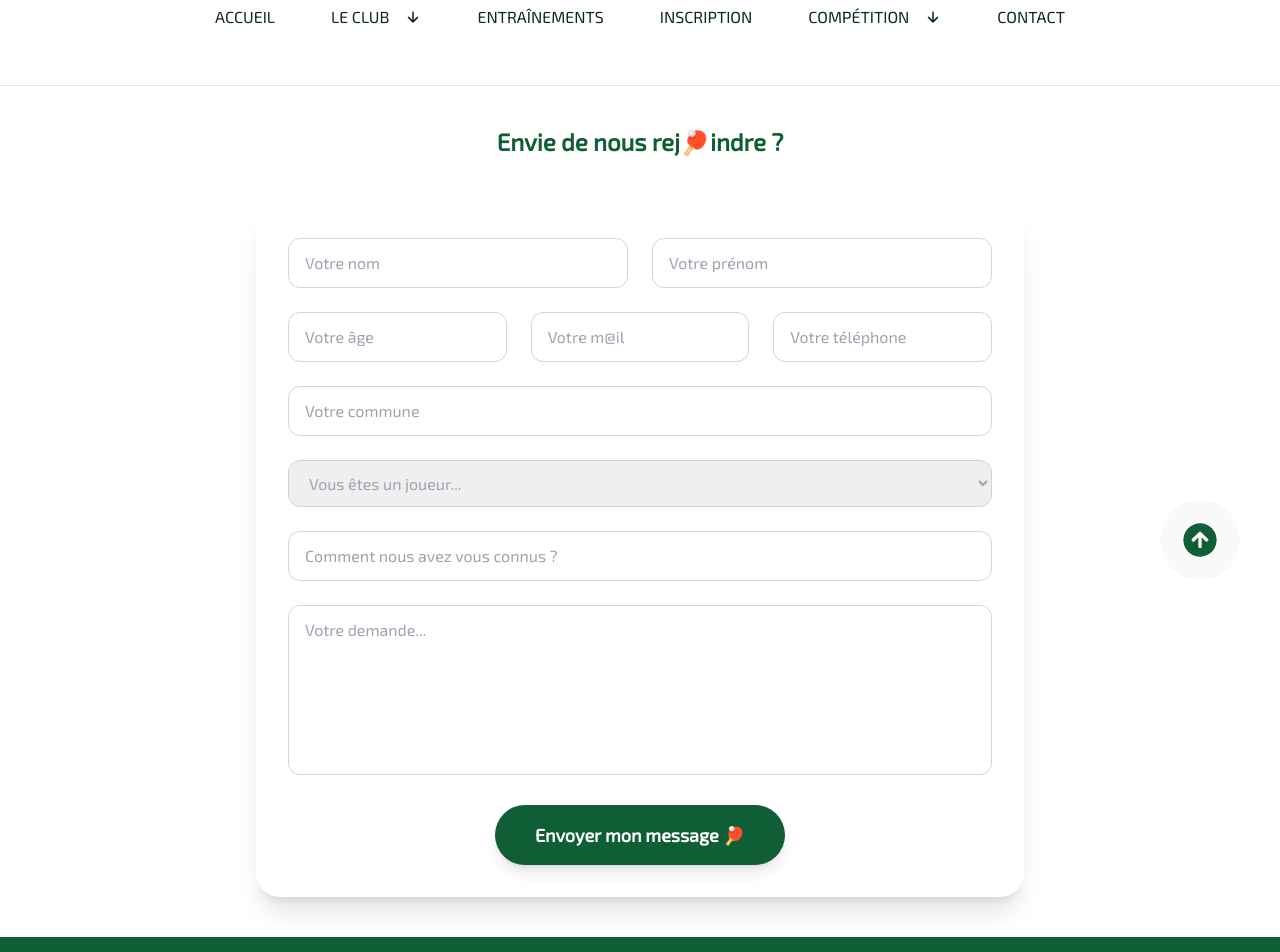
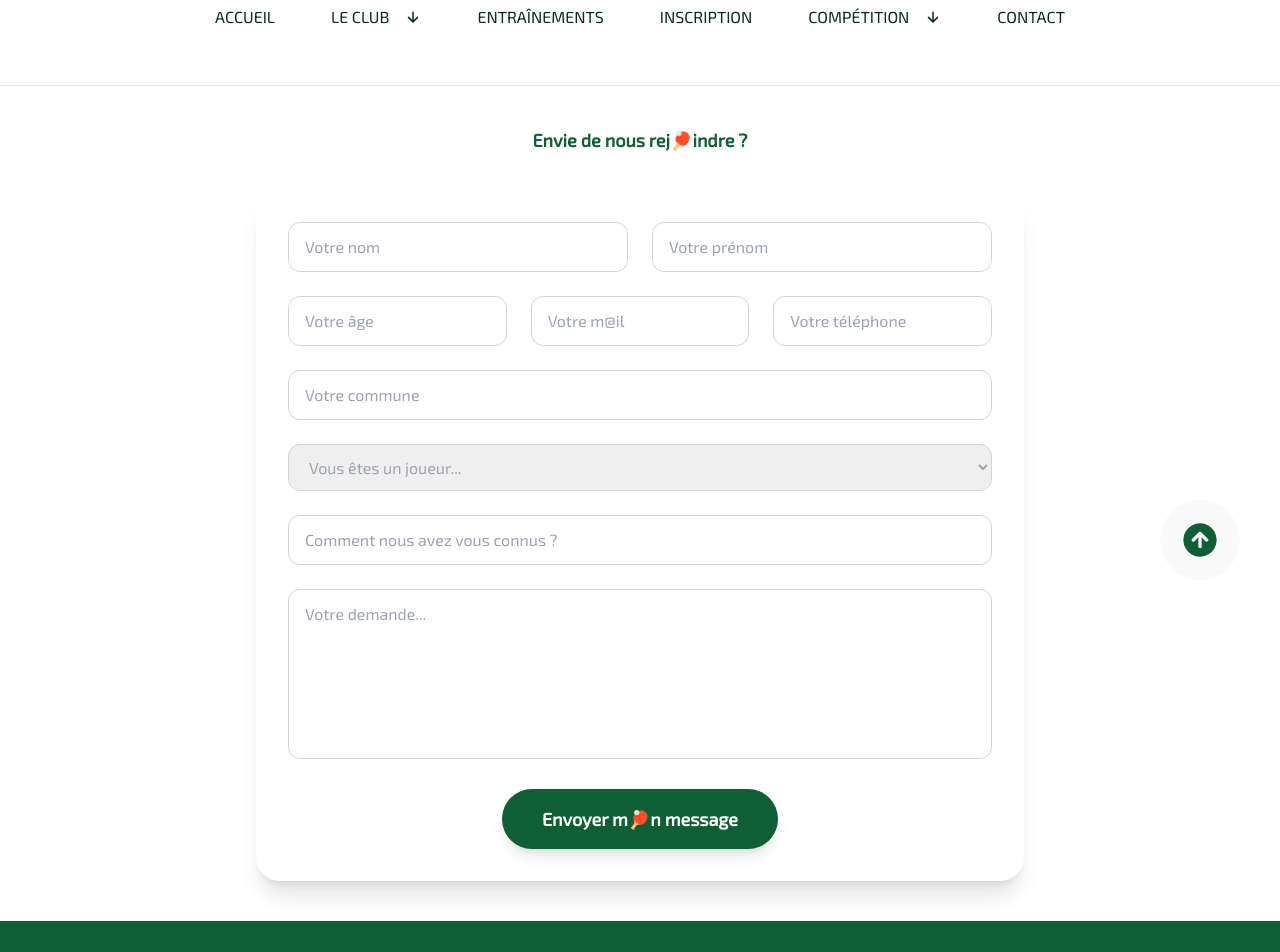
Before and after one commit to ttfarguais/ttfarguais, a Next.js app: page /contact in a window 1280 px wide. Shown: the part 180-1132 px from the top of the page. Built offline with nearby package versions, Linux system fonts and the light colour scheme.

Commit message:
Update Contact.jsx

```diff
--- a/app/src/components/Main/contact/Contact.jsx
+++ b/app/src/components/Main/contact/Contact.jsx
@@ -17,8 +17,8 @@ export default function Contact({
   <div className="flex flex-col items-center py-10 px-4">
 
     {/* Titre */}
-    <div className="text-center mb-10 max-w-2xl">
-      <h1 className="text-2xl font-bold text-solid mb-2">
+    <div className="text-center mb-5 max-w-2xl">
+      <h1 className="text-lg font-bold text-solid mb-4">
         Envie de nous rej🏓indre ?
       </h1>
 
@@ -168,7 +168,7 @@ export default function Contact({
         type="submit"
         className="mx-auto block rounded-full bg-solid text-white px-10 py-4 text-lg font-semibold shadow-lg transition-all duration-300 hover:-translate-y-1 hover:shadow-xl"
       >
-        Envoyer mon message 🏓
+        Envoyer m🏓n message
       </button>
 
     </form>
```
